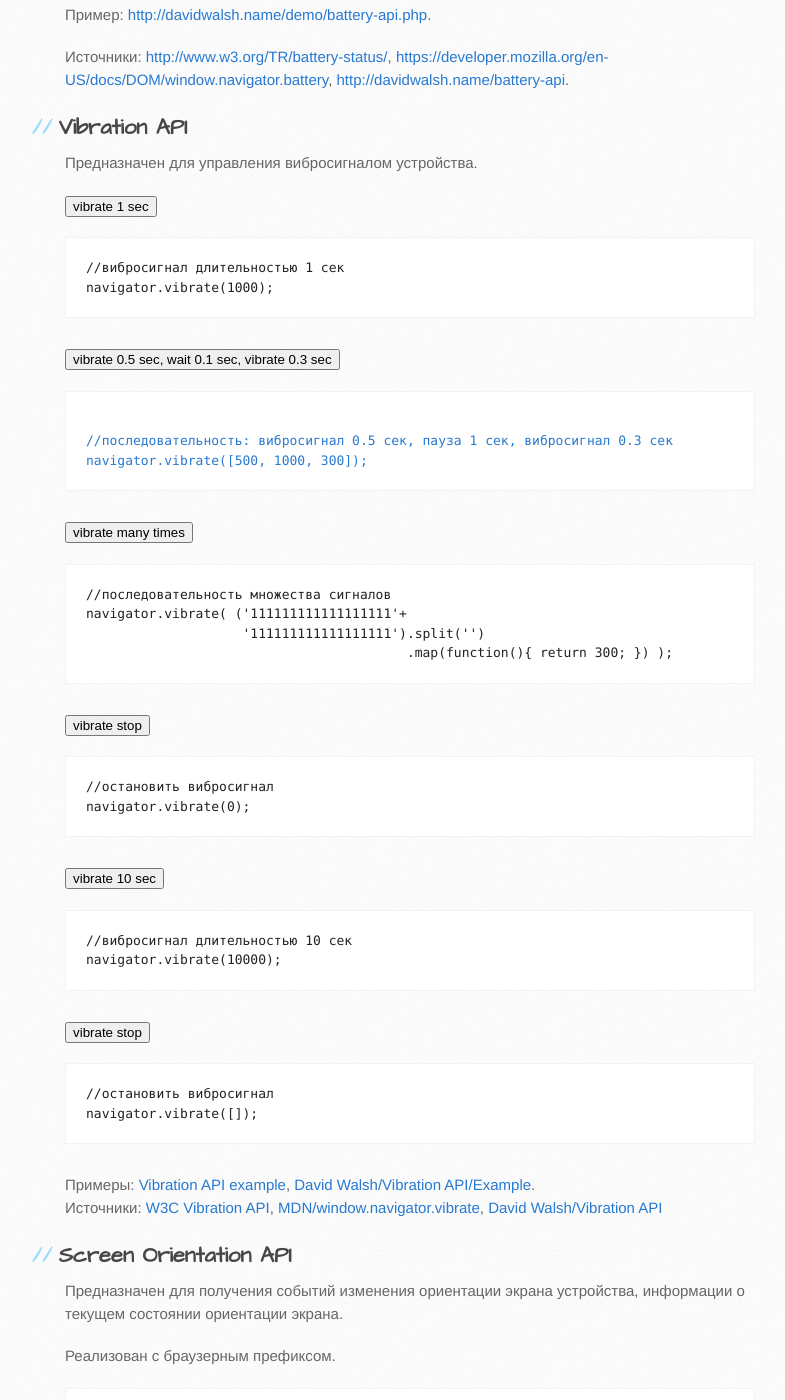
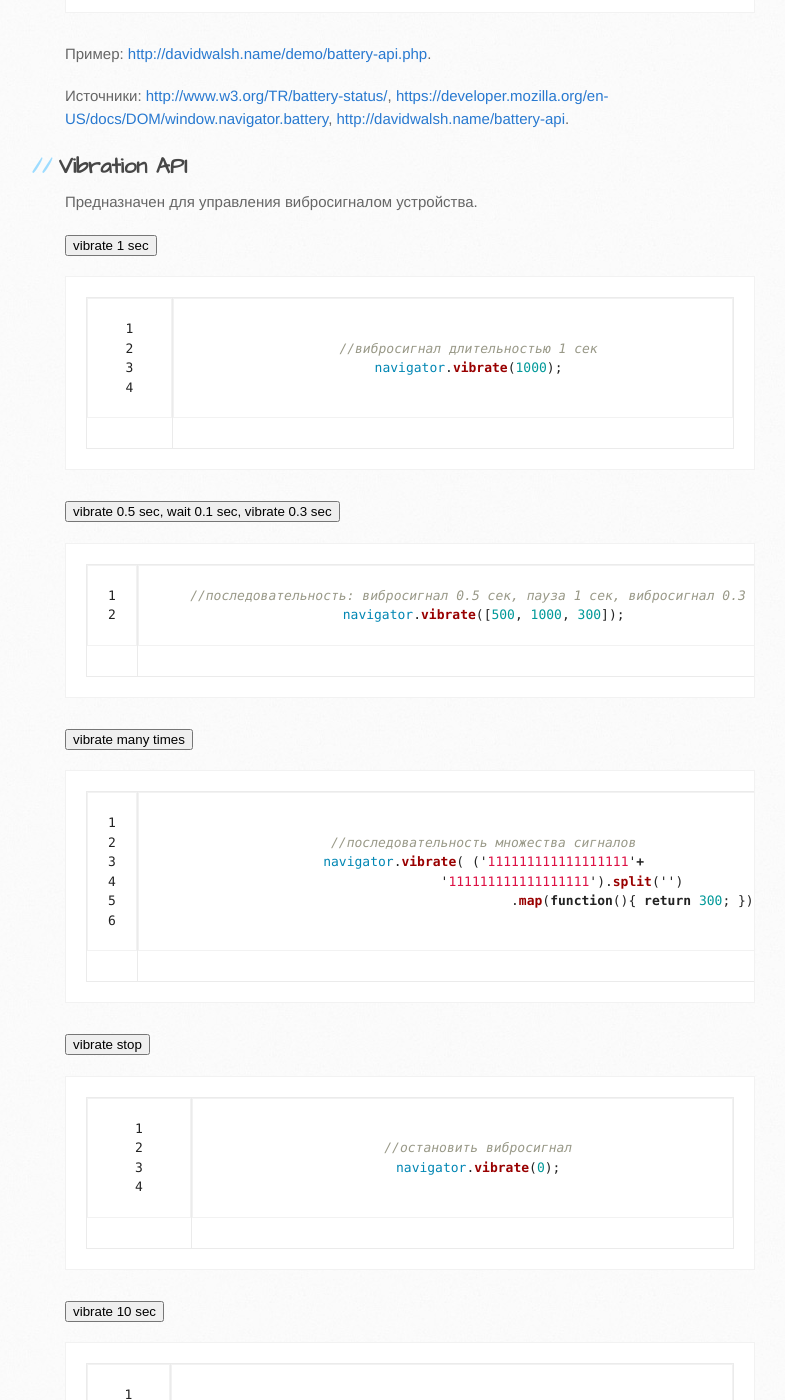
Before and after one commit to sergeymakoveev/sergeymakoveev.github.com, a Jekyll site: the page built from _posts/2013-01-16-frontend-trends.md, in a window 1280 px wide and 1400 px high, scrolled down 2707 px. Shown: the whole window, without its empty margins (105-890 px from the left). Built offline with Jekyll 4.4.1, drawn with Linux system fonts in a browser that asks for light colours; nearby versions of some CDN libraries; Markdown is read by kramdown in place of the engine named in the settings; some of the changed text lies outside the part shown.

Commit message:
[edit] _posts/2013-01-16-frontend-trends.md

```diff
--- a/_posts/2013-01-16-frontend-trends.md
+++ b/_posts/2013-01-16-frontend-trends.md
@@ -59,7 +59,9 @@ tags: [js, api, js api, frontend, html, interface, mdn, mozilla, w3c]
 {% highlight js linenos %}
 
     //объект, содержащий информацию о батареях
-    var battery = navigator.battery || navigator.webkitBattery || navigator.mozBattery;
+    var battery = navigator.battery ||
+                  navigator.webkitBattery ||
+                  navigator.mozBattery;
 
     //battery.level - уровень заряда батарей (значение в диапазоне 0...1)
     var onlevelchange = function(e) {
@@ -109,19 +111,27 @@ tags: [js, api, js api, frontend, html, interface, mdn, mozilla, w3c]
             if( 'vibrate' in navigator )
                 navigator.vibrate(1000);
        " />
-<pre>
-//вибросигнал длительностью 1 сек
-navigator.vibrate(1000);
-</pre>
+
+{% highlight js linenos %}
+
+    //вибросигнал длительностью 1 сек
+    navigator.vibrate(1000);
+
+{% endhighlight %}
+
 <input type="button" value="vibrate 0.5 sec, wait 0.1 sec, vibrate 0.3 sec"
        onclick="
             if( 'vibrate' in navigator )
                 navigator.vibrate([500, 100, 300]);
        " />
-<pre><code>
-//последовательность: вибросигнал 0.5 сек, пауза 1 сек, вибросигнал 0.3 сек
-navigator.vibrate([500, 1000, 300]);
-</code></pre>
+
+{% highlight js linenos %}
+
+    //последовательность: вибросигнал 0.5 сек, пауза 1 сек, вибросигнал 0.3 сек
+    navigator.vibrate([500, 1000, 300]);
+
+{% endhighlight %}
+
 <input type="button" value="vibrate many times"
        onclick="
             if( 'vibrate' in navigator )
@@ -129,48 +139,63 @@ navigator.vibrate([500, 1000, 300]);
                                     '111111111111111111').split('')
                                                          .map(function(){ return 300;}) )
        " />
-<pre>
-//последовательность множества сигналов
-navigator.vibrate( ('111111111111111111'+
-                    '111111111111111111').split('')
-                                         .map(function(){ return 300; }) );
-</pre>
+
+{% highlight js linenos %}
+
+    //последовательность множества сигналов
+    navigator.vibrate( ('111111111111111111'+
+                        '111111111111111111').split('')
+                                             .map(function(){ return 300; }) );
+
+{% endhighlight %}
+
 <input type="button" value="vibrate stop"
        onclick="
             if( 'vibrate' in navigator )
                 navigator.vibrate(0);
        " />
-<pre>
-//остановить вибросигнал
-navigator.vibrate(0);
-</pre>
+
+{% highlight js linenos %}
+
+    //остановить вибросигнал
+    navigator.vibrate(0);
+
+{% endhighlight %}
+
 <input type="button" value="vibrate 10 sec"
        onclick="
             if( 'vibrate' in navigator )
                 navigator.vibrate(10000);
        " />
-<pre>
-//вибросигнал длительностью 10 сек
-navigator.vibrate(10000);
-</pre>
+
+{% highlight js linenos %}
+
+    //вибросигнал длительностью 10 сек
+    navigator.vibrate(10000);
+
+{% endhighlight %}
+
 <input type="button" value="vibrate stop"
        onclick="
             if( 'vibrate' in navigator )
                 navigator.vibrate([]);
        " />
-<pre>
-//остановить вибросигнал
-navigator.vibrate([]);
-</pre>
-<b>Примеры</b>:
-<a href="https://c9.io/sergeymakoveev/examples/workspace/2013.01.trends-of-frontend/api.vibration.html" target="_blank">Vibration API example</a>,
-<a href="http://davidwalsh.name/demo/vibrate.php" target="_blank">David Walsh/Vibration API/Example</a>.
-<br />
-<b>Источники</b>:
-<a href="http://www.w3.org/TR/vibration/" target="_blank">W3C Vibration API</a>,
-<a href="https://developer.mozilla.org/en-US/docs/DOM/window.navigator.vibrate" target="_blank">MDN/window.navigator.vibrate</a>,
-<a href="http://davidwalsh.name/vibration-api" target="_blank">David Walsh/Vibration API</a>
-<br />
+
+{% highlight js linenos %}
+
+    //остановить вибросигнал
+    navigator.vibrate([]);
+
+{% endhighlight %}
+
+**Примеры**:
+[Vibration API example](https://c9.io/sergeymakoveev/examples/workspace/2013.01.trends-of-frontend/api.vibration.html),
+[David Walsh/Vibration API/Example](http://davidwalsh.name/demo/vibrate.php).
+
+**Источники**:
+[W3C Vibration API](http://www.w3.org/TR/vibration/),
+[MDN/window.navigator.vibrate](https://developer.mozilla.org/en-US/docs/DOM/window.navigator.vibrate),
+[David Walsh/Vibration API](http://davidwalsh.name/vibration-api)
 
 
 
```
